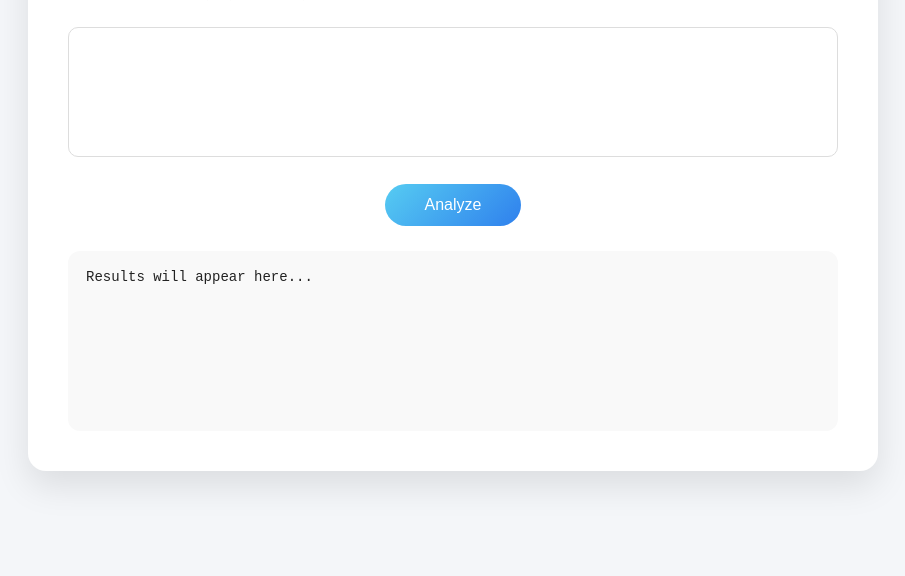
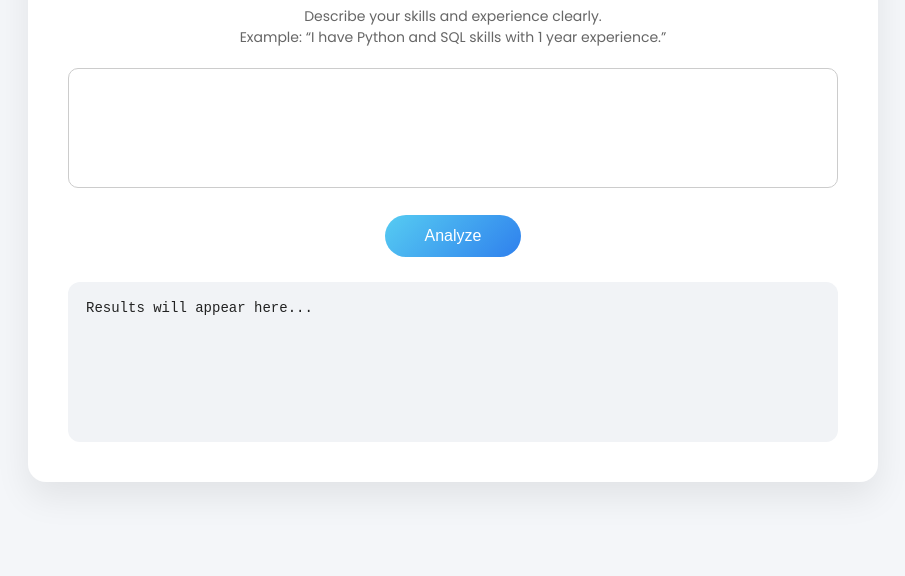
Before and after one commit to Jeniliya149/predictive-skill-gap-analyzer, a plain HTML site: page index.html in a window 1280 px wide. Shown: the part 224-800 px from the top of the page, without its empty margins (187-1092 px from the left). Drawn offline with nearby package versions, Linux system fonts and the light colour scheme.

Commit message:
Updated guidance text

```diff
--- a/index.html
+++ b/index.html
@@ -21,13 +21,14 @@
             “Bridging the skill gap today prepares students for the careers of tomorrow.”
         </p>
 
-        <!-- ✅ Guidance text added inside textarea -->
+        <!-- ✅ Guidance Text Added -->
+        <p class="guide">
+            Describe your skills and experience clearly. <br>
+            Example: “I have Python and SQL skills with 1 year experience.”
+        </p>
+
         <textarea id="inputText"
-        placeholder="Type your branch, skills and experience level.
-Example:
-I am a civil engineering student with autocad fresher
-I know python and cloud mid
-I have legal research senior experience">
+            placeholder="Type your skills and experience here...">
         </textarea>
 
         <button id="analyzeBtn">
--- a/style.css
+++ b/style.css
@@ -1,9 +1,11 @@
+/* ---------- Global Reset ---------- */
 * {
     margin: 0;
     padding: 0;
     box-sizing: border-box;
 }
 
+/* ---------- Body ---------- */
 body {
     min-height: 100vh;
     font-family: 'Poppins', sans-serif;
@@ -13,36 +15,47 @@ body {
     align-items: center;
 }
 
+/* ---------- Main Card ---------- */
 .container {
     width: 75%;
     max-width: 850px;
     padding: 40px;
     background: #ffffff;
     border-radius: 18px;
-    box-shadow: 0 15px 35px rgba(0, 0, 0, 0.1);
+    box-shadow: 0 15px 35px rgba(0, 0, 0, 0.08);
+    color: #333;
     text-align: center;
 }
 
+/* ---------- Heading ---------- */
 .container h1 {
     font-family: 'Playfair Display', serif;
     font-size: 36px;
     margin-bottom: 10px;
-    color: #222;
 }
 
+/* ---------- Quote ---------- */
 .quote {
     font-style: italic;
     font-size: 15px;
-    margin-bottom: 25px;
     color: #555;
+    margin-bottom: 15px;
 }
 
+/* ---------- Guidance Text ---------- */
+.guide {
+    font-size: 14px;
+    margin-bottom: 20px;
+    color: #666;
+}
+
+/* ---------- Textarea ---------- */
 textarea {
     width: 100%;
-    height: 130px;
+    height: 120px;
     padding: 14px;
     border-radius: 10px;
-    border: 1px solid #ddd;
+    border: 1px solid #ccc;
     resize: none;
     font-size: 15px;
     font-family: 'Poppins', sans-serif;
@@ -50,6 +63,7 @@ textarea {
     margin-bottom: 20px;
 }
 
+/* ---------- Button ---------- */
 button {
     padding: 12px 40px;
     font-size: 16px;
@@ -64,18 +78,19 @@ button {
 
 button:hover {
     transform: translateY(-2px);
-    box-shadow: 0 10px 25px rgba(0, 0, 0, 0.2);
+    box-shadow: 0 10px 20px rgba(0, 0, 0, 0.2);
 }
 
+/* ---------- Result Box ---------- */
 pre {
     margin-top: 25px;
     padding: 18px;
-    height: 180px;
+    height: 160px;
     overflow-y: auto;
     border-radius: 12px;
     font-size: 14px;
     text-align: left;
-    background: #f9f9f9;
+    background: #f1f3f6;
     color: #222;
     white-space: pre-wrap;
 }
```
